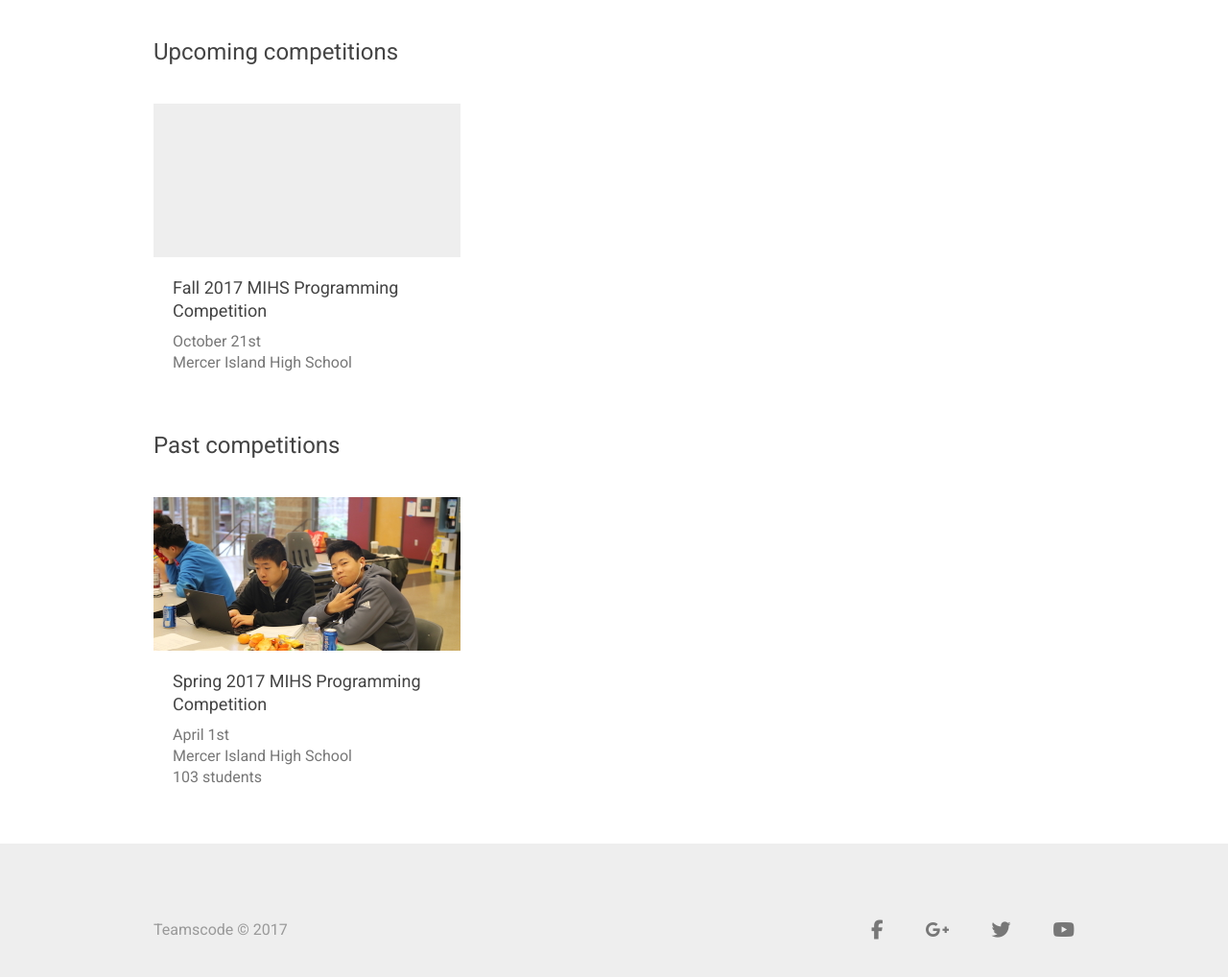
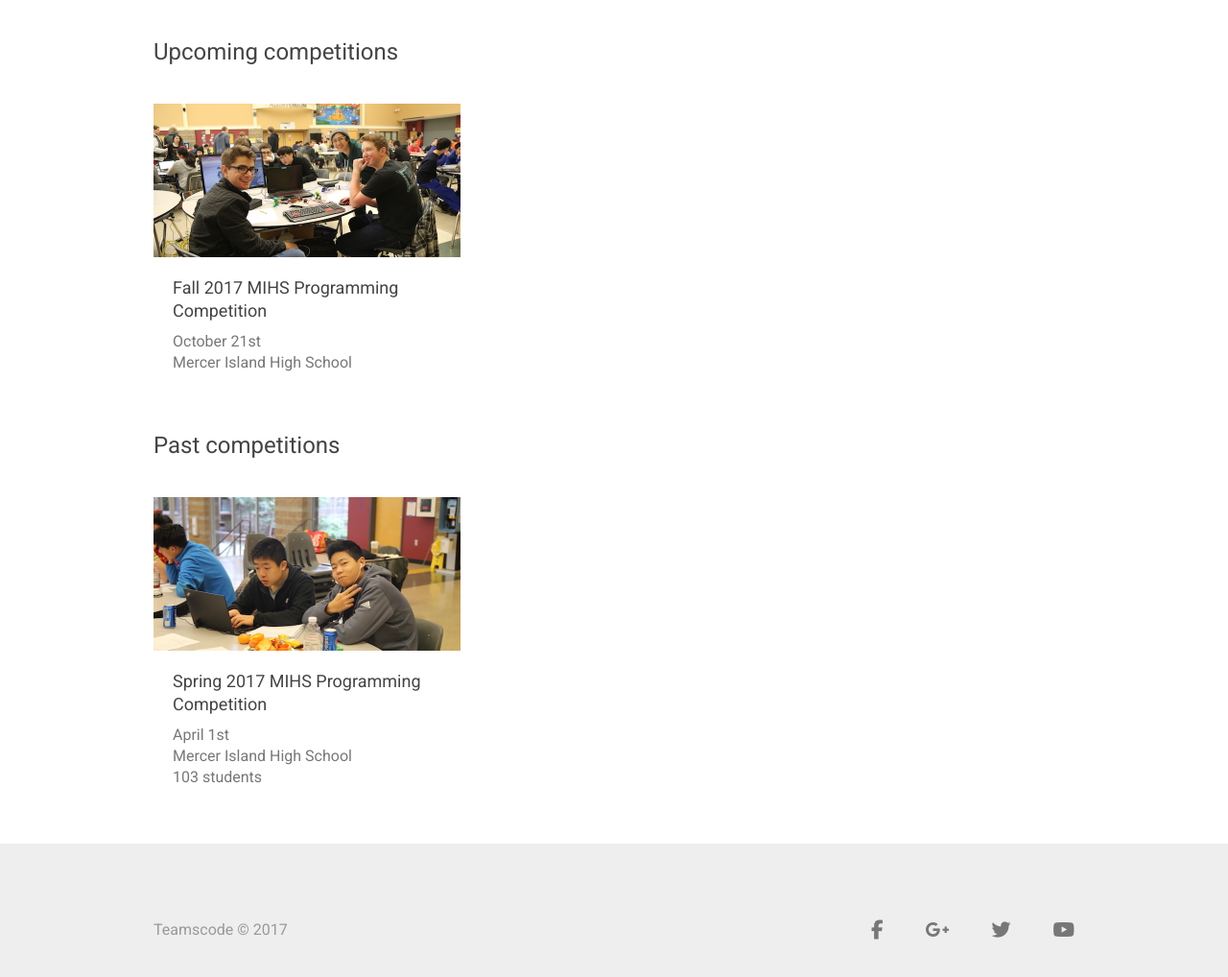
Before and after one commit to teamscode/teamscode.github.io, a Jekyll site: the page built from index.html, in a window 1280 px wide. Shown: the part 1024-2042 px from the top of the page at 96% size. Built offline with Jekyll 4.4.1, drawn with Linux system fonts in a browser that asks for light colours; nearby versions of some CDN libraries.

Commit message:
just added an image

```diff
--- a/_data/upcoming_competitions.yml
+++ b/_data/upcoming_competitions.yml
@@ -1,5 +1,5 @@
 - title: Fall 2017 MIHS Programming Competition
-  img:
+  img: /assets/contest_images/upcoming-fall-contest-2017.JPG
   date: October 21st
   location: Mercer Island High School
   link: /contest/fall-2017-mihs-coding-competition/
```
Also changed, not shown: assets/contest_images/upcoming-fall-contest-2017.JPG (added).
